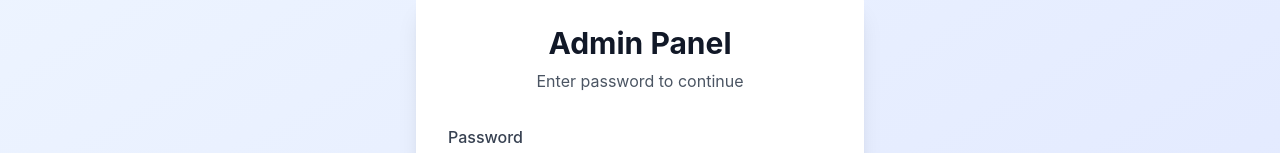
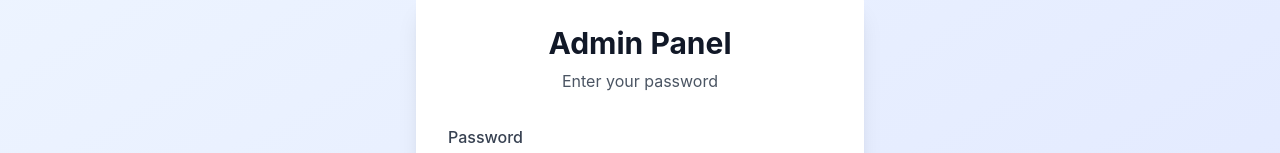
Before and after one commit to sadullayevsiroje-spec/universaljournalnews.uz, a Next.js app: page /admin/login in a window 1280 px wide. Shown: the part 434-587 px from the top of the page. Built offline with nearby package versions, Linux system fonts and the light colour scheme.

Commit message:
Trigger redeploy for password-only login

```diff
--- a/app/admin/login/page.tsx
+++ b/app/admin/login/page.tsx
@@ -32,7 +32,7 @@
       <div className="max-w-md w-full bg-white rounded-lg shadow-xl p-8">
         <div className="text-center mb-8">
           <h1 className="text-3xl font-bold text-gray-900 mb-2">Admin Panel</h1>
-          <p className="text-gray-600">Enter password to continue</p>
+          <p className="text-gray-600">Enter your password</p>
         </div>
 
         {error && (
```
